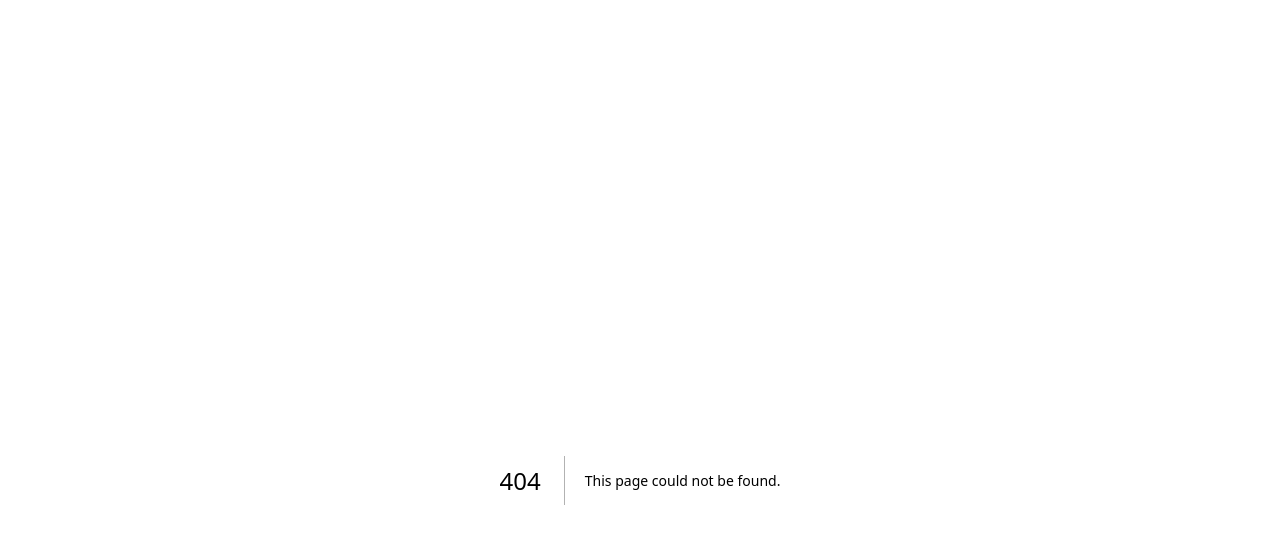
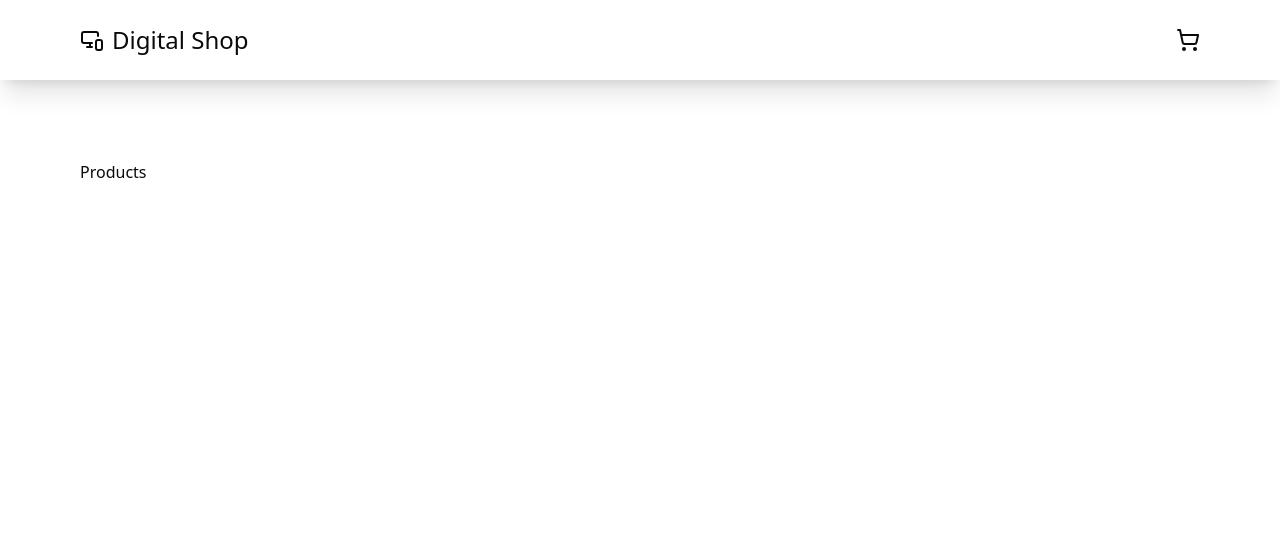
Before and after one commit to lavelcod/digitalshop, a Next.js app: page /products in a window 1280 px wide. Before the commit this address had no page. Shown: the top 544 px of the page. Built offline with nearby package versions, Linux system fonts and the light colour scheme.

Commit message:
Header edition and main layout

```diff
--- a/src/app/layout.tsx
+++ b/src/app/layout.tsx
@@ -1,6 +1,7 @@
 import type { Metadata } from 'next';
 import { Geist, Geist_Mono } from 'next/font/google';
 import './globals.css';
+import Header from '@/components/Header';
 
 const geistSans = Geist({
   variable: '--font-geist-sans',
@@ -27,7 +28,13 @@ export default function RootLayout({
       <body
         className={`${geistSans.variable} ${geistMono.variable} antialiased`}
       >
-        <div className="px-20 mt-20 ">{children}</div>
+        <header className="flex justify-between h-20 items-center shadow-xl px-20 w-full">
+          <Header />
+        </header>
+        <main className="flex flex-col min-h-screen">
+          <div className="px-20 mt-20 ">{children}</div>
+        </main>
+        <footer></footer>
       </body>
     </html>
   );
--- /dev/null
+++ b/src/app/products/page.tsx
@@ -0,0 +1,7 @@
+import React from 'react';
+
+function Products() {
+  return <div>Products</div>;
+}
+
+export default Products;
--- /dev/null
+++ b/src/components/Header.tsx
@@ -0,0 +1,19 @@
+import { MonitorSmartphone, ShoppingCart } from 'lucide-react';
+import Link from 'next/link';
+import React from 'react';
+
+function Header() {
+  return (
+    <div className="flex items-center justify-between gap-4 w-full">
+      <div className="flex items-center gap-2 text-2xl text-bold text-black-800 cursor-pointer">
+        <MonitorSmartphone />
+        <Link href="/">Digital Shop</Link>
+      </div>
+      <div className="cursor-pointer">
+        <ShoppingCart />
+      </div>
+    </div>
+  );
+}
+
+export default Header;
```
